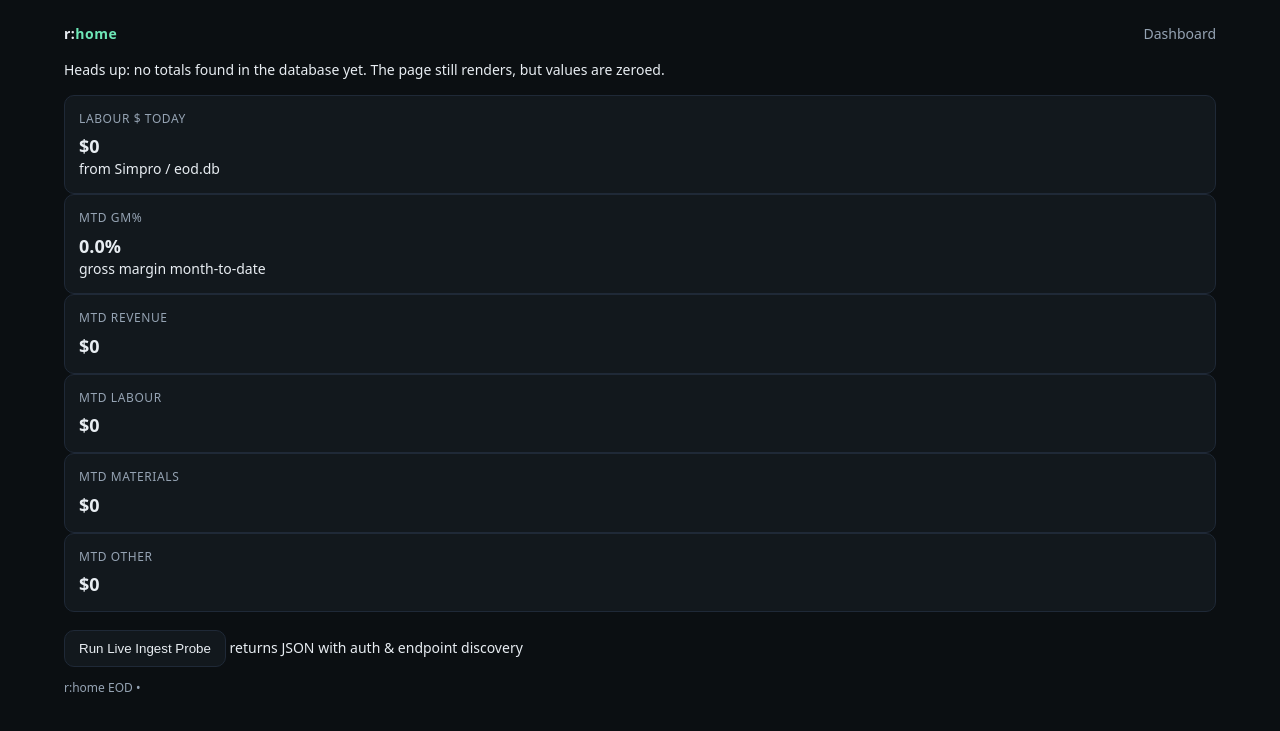
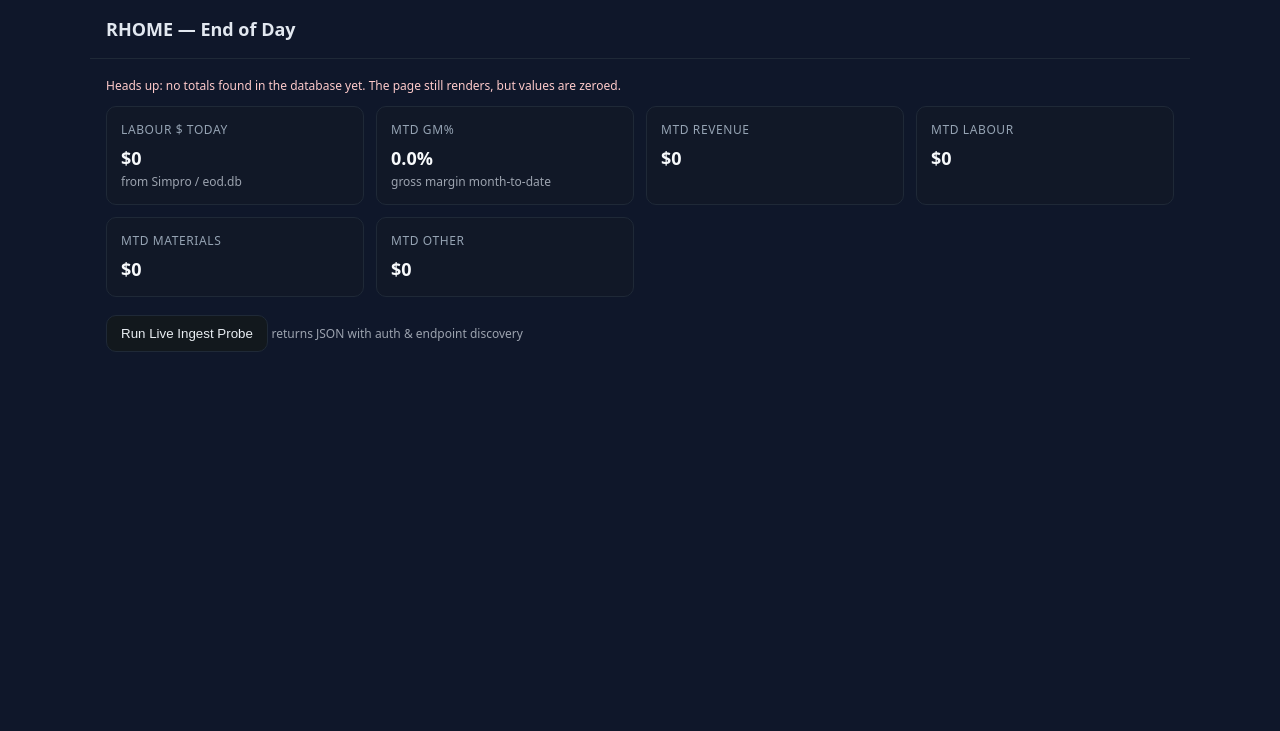
Before and after one commit to timlahey-hue/rhome_eod_webapp, a FastAPI app: page / in a window 1280 px wide. Shown: the top 731 px of the page. Run offline with FastAPI, Linux system fonts and the light colour scheme.

Commit message:
Update base.html

```diff
--- a/rhome_eod_webapp/app/templates/base.html
+++ b/rhome_eod_webapp/app/templates/base.html
@@ -1,21 +1,29 @@
 <!doctype html>
-<html>
+<html lang="en">
 <head>
-  <meta charset="utf-8">
-  <meta name="viewport" content="width=device-width,initial-scale=1">
-  <title>r:home — EOD Dashboard</title>
-  <link rel="stylesheet" href="/static/styles.css">
+  <meta charset="utf-8" />
+  <title>RHOME EOD</title>
+  <meta name="viewport" content="width=device-width, initial-scale=1" />
+  <link rel="stylesheet" href="/static/styles.css?v={{ now|default(0) }}">
+  <style>
+    /* minimal fallback styling if /static/styles.css is missing */
+    body { font-family: system-ui, -apple-system, Segoe UI, Roboto, Arial, sans-serif; margin: 0; background: #0f172a; color: #e2e8f0; }
+    header { padding: 16px; border-bottom: 1px solid #1f2937; }
+    .wrap { max-width: 1100px; margin: 0 auto; padding: 16px; }
+    .cards { display: grid; grid-template-columns: repeat(auto-fit, minmax(220px, 1fr)); gap: 12px; }
+    .card { background: #111827; border: 1px solid #1f2937; border-radius: 10px; padding: 14px; }
+    .label { font-size: 12px; color: #94a3b8; text-transform: uppercase; letter-spacing: .06em; }
+    .value { font-size: 26px; font-weight: 700; margin-top: 6px; color: #f8fafc; }
+    .sub { font-size: 12px; color: #9ca3af; margin-top: 2px; }
+    .err { color: #fecaca; }
+  </style>
 </head>
 <body>
-  <div class="wrapper">
-    <header class="header">
-      <div class="brand">r:<span>home</span></div>
-      <nav class="nav">
-        <a href="/">Dashboard</a>
-      </nav>
-    </header>
+  <header class="wrap">
+    <h1 style="margin:0; font-size: 18px;">RHOME — End of Day</h1>
+  </header>
+  <main class="wrap">
     {% block content %}{% endblock %}
-    <footer class="footer">r:home EOD • {{ '%Y-%m-%d' | strftime if false else '' }}</footer>
-  </div>
+  </main>
 </body>
 </html>
```
